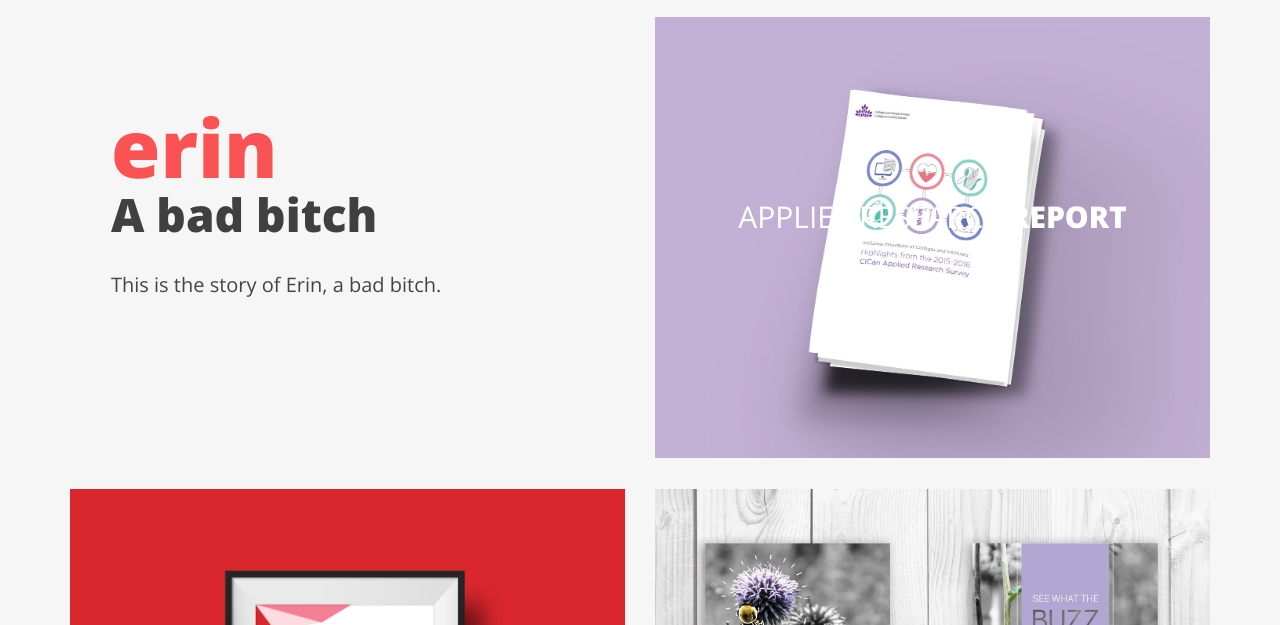
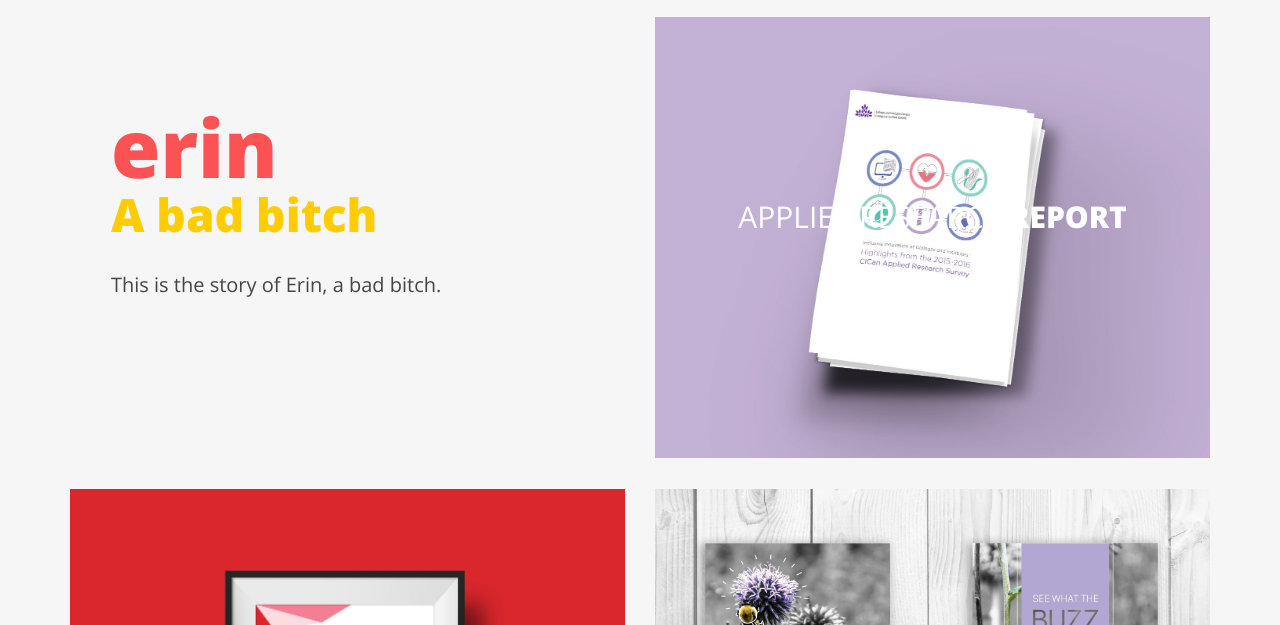
Before and after one commit to erinmilling/new-portfolio, a plain HTML site: page index.html in a window 1280 px wide. Shown: the part 175-800 px from the top of the page. Drawn offline with nearby package versions, Linux system fonts and the light colour scheme.

Commit message:
colour change

```diff
--- a/css/style.css
+++ b/css/style.css
@@ -224,7 +224,7 @@ main[role="main-home-wrapper"] article[role="pge-title-content"],main[role="main
 
 main[role="main-home-wrapper"] article[role="pge-title-content"] header,main[role="main-inner-wrapper"] article[role="pge-title-content"] header{ padding-bottom:19px; padding-top:83px}
 
-main[role="main-home-wrapper"] article[role="pge-title-content"] header h2,main[role="main-inner-wrapper"] article[role="pge-title-content"] header h2{ font-size:46px; line-height:53px; color:#404040; font-weight:800}
+main[role="main-home-wrapper"] article[role="pge-title-content"] header h2,main[role="main-inner-wrapper"] article[role="pge-title-content"] header h2{ font-size:46px; line-height:53px; color:#ffcc00; font-weight:800}
 
 main[role="main-home-wrapper"] article[role="pge-title-content"] header h2 span,main[role="main-inner-wrapper"] article[role="pge-title-content"] header h2 span{ display:block; font-size:80px; color:#fb5353; padding-bottom:15px}
 
```
